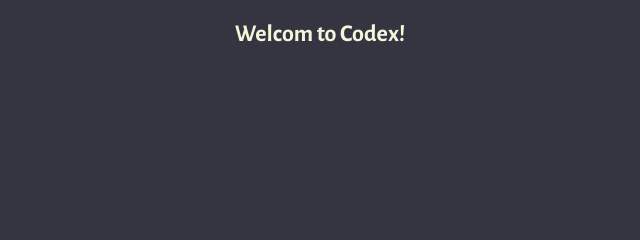
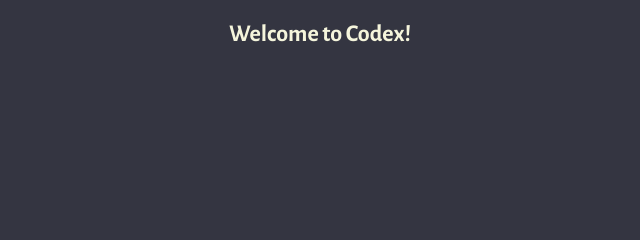
Before and after one commit to Vikas-Pathak-123/Codex, a website built with Vite: page client/index.html in a window 1280 px wide. Shown: the top 240 px of the page, 320-960 px from the left. Built offline with nearby package versions, Linux system fonts and the light colour scheme.

Commit message:
Spelling mistake
Spelling mistake

```diff
--- a/client/index.html
+++ b/client/index.html
@@ -10,7 +10,7 @@
   <body>
     <div id="app">
 
-      <h2 style="color: beige; margin-top: 20px;">Welcom to Codex!</h2>
+      <h2 style="color: beige; margin-top: 20px;">Welcome to Codex!</h2>
       <div id="chat_container"></div>
       <form>
         <textarea name="prompt" rows="1" cols="1" placeholder="Ask codex..."></textarea>
```
